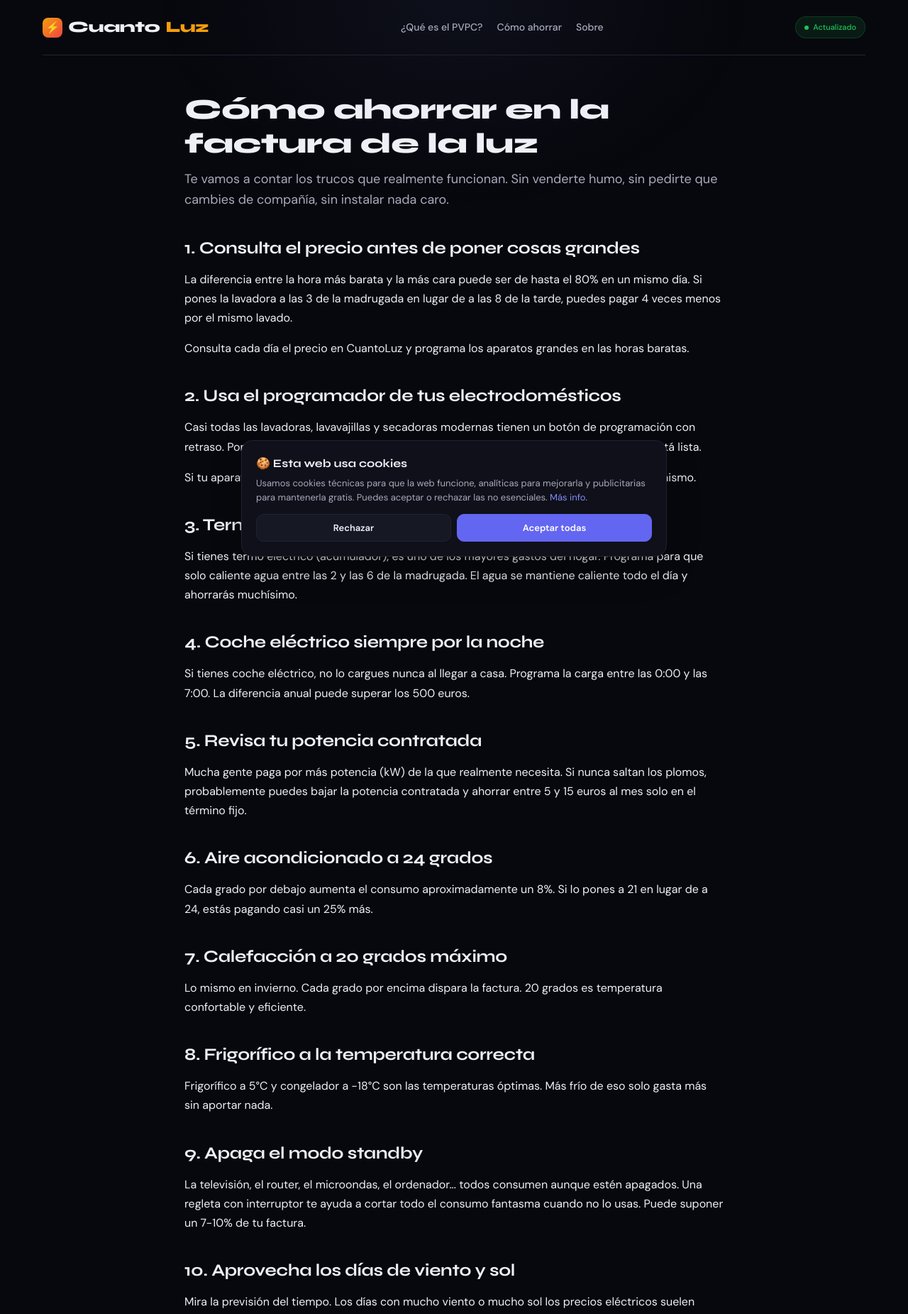
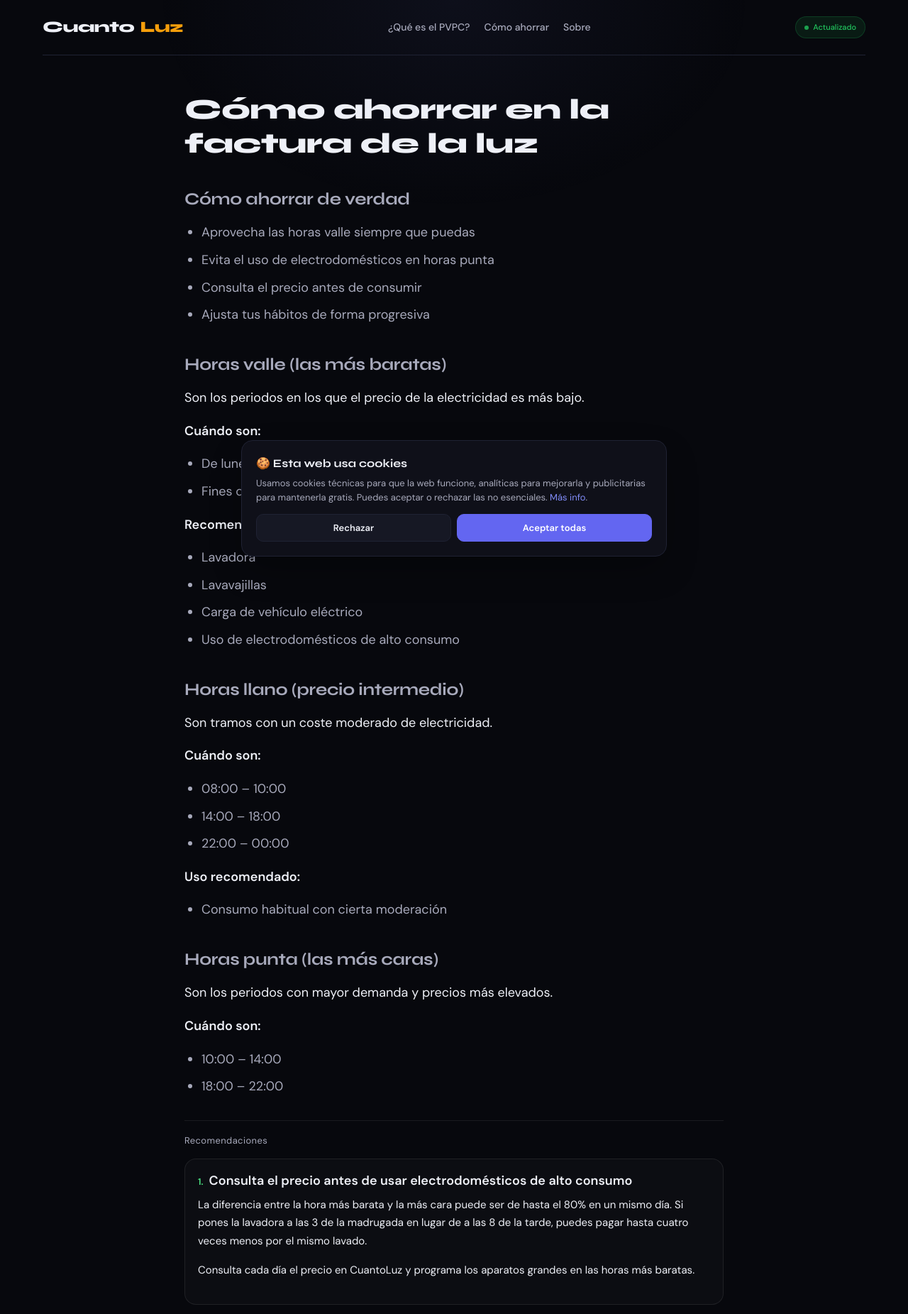
Before and after one commit to zzekrozz/cuantoluz, a Next.js app: page /como-ahorrar in a window 1280 px wide. Shown: the top 1851 px of the page at 71% size. Built offline with nearby package versions, Linux system fonts and the light colour scheme.

Commit message:
update: mejoras diseño + recomendaciones + fix errores

```diff
--- a/app/como-ahorrar/page.tsx
+++ b/app/como-ahorrar/page.tsx
@@ -9,82 +9,193 @@ export default function ComoAhorrar() {
   return (
     <article className="article container-sm">
       <h1>Cómo ahorrar en la factura de la luz</h1>
-      <p className="lead">
-        Te vamos a contar los trucos que realmente funcionan. Sin venderte humo, sin pedirte
-        que cambies de compañía, sin instalar nada caro.
+      <div className="lead">
+<div style={{ marginTop: '20px' }}>
+
+  <h2>Cómo ahorrar de verdad</h2>
+  <ul>
+    <li>Aprovecha las horas valle siempre que puedas</li>
+    <li>Evita el uso de electrodomésticos en horas punta</li>
+    <li>Consulta el precio antes de consumir</li>
+    <li>Ajusta tus hábitos de forma progresiva</li>
+  </ul>
+
+  <h2>Horas valle (las más baratas)</h2>
+  <p>
+    Son los periodos en los que el precio de la electricidad es más bajo.
   </p>
 
-      <h2>1. Consulta el precio antes de poner cosas grandes</h2>
+  <p><strong>Cuándo son:</strong></p>
+  <ul>
+    <li>De lunes a viernes: de 00:00 a 08:00</li>
+    <li>Fines de semana y festivos: durante todo el día</li>
+  </ul>
+
+  <p><strong>Recomendado para:</strong></p>
+  <ul>
+    <li>Lavadora</li>
+    <li>Lavavajillas</li>
+    <li>Carga de vehículo eléctrico</li>
+    <li>Uso de electrodomésticos de alto consumo</li>
+  </ul>
+
+  <h2>Horas llano (precio intermedio)</h2>
   <p>
-        La diferencia entre la hora más barata y la más cara puede ser de hasta el 80% en un
-        mismo día. Si pones la lavadora a las 3 de la madrugada en lugar de a las 8 de la tarde,
-        puedes pagar 4 veces menos por el mismo lavado.
-      </p>
-      <p>
-        Consulta cada día el precio en CuantoLuz y programa los aparatos grandes en las horas baratas.
+    Son tramos con un coste moderado de electricidad.
   </p>
 
-      <h2>2. Usa el programador de tus electrodomésticos</h2>
+  <p><strong>Cuándo son:</strong></p>
+  <ul>
+    <li>08:00 – 10:00</li>
+    <li>14:00 – 18:00</li>
+    <li>22:00 – 00:00</li>
+  </ul>
+
+  <p><strong>Uso recomendado:</strong></p>
+  <ul>
+    <li>Consumo habitual con cierta moderación</li>
+  </ul>
+
+  <h2>Horas punta (las más caras)</h2>
   <p>
-        Casi todas las lavadoras, lavavajillas y secadoras modernas tienen un botón de programación
-        con retraso. Pones la ropa por la noche, le dices que arranque a las 3, y a la mañana
-        siguiente está lista.
-      </p>
-      <p>
-        Si tu aparato no lo trae, un enchufe con temporizador cuesta menos de 10 euros y hace lo mismo.
+    Son los periodos con mayor demanda y precios más elevados.
   </p>
 
-      <h2>3. Termo eléctrico solo de noche</h2>
-      <p>
-        Si tienes termo eléctrico (acumulador), es uno de los mayores gastos del hogar. Programa
-        para que solo caliente agua entre las 2 y las 6 de la madrugada. El agua se mantiene
-        caliente todo el día y ahorrarás muchísimo.
+  <p><strong>Cuándo son:</strong></p>
+  <ul>
+    <li>10:00 – 14:00</li>
+    <li>18:00 – 22:00</li>
+  </ul>
+
+<div className="reco-block">
+  <div className="reco-title">Recomendaciones</div>
+
+  <div className="reco-card">
+    <div className="reco-card-title">
+      <span className="reco-num">1.</span>
+       Consulta el precio antes de usar electrodomésticos de alto consumo
+    </div>
+    <p className="reco-card-text">
+       La diferencia entre la hora más barata y la más cara puede ser de hasta el 80% en un mismo día.
+      Si pones la lavadora a las 3 de la madrugada en lugar de a las 8 de la tarde, puedes pagar hasta
+      cuatro veces menos por el mismo lavado.
     </p>
+    <p className="reco-card-text">
+      Consulta cada día el precio en CuantoLuz y programa los aparatos grandes en las horas más baratas.
+    </p>
+  </div>
 
-      <h2>4. Coche eléctrico siempre por la noche</h2>
-      <p>
-        Si tienes coche eléctrico, no lo cargues nunca al llegar a casa. Programa la carga
-        entre las 0:00 y las 7:00. La diferencia anual puede superar los 500 euros.
+  <div className="reco-card">
+    <div className="reco-card-title">
+      <span className="reco-num">2.</span>
+      Usa el programador de tus electrodomésticos
+    </div>
+    <p className="reco-card-text">
+      Muchas lavadoras, lavavajillas y secadoras modernas permiten programar el inicio. Puedes dejarlas
+      preparadas por la noche y hacer que funcionen durante las horas más baratas.
     </p>
+    <p className="reco-card-text">
+      Si tu aparato no tiene programación, un enchufe con temporizador puede hacer una función similar.
+    </p>
+  </div>
 
-      <h2>5. Revisa tu potencia contratada</h2>
-      <p>
-        Mucha gente paga por más potencia (kW) de la que realmente necesita. Si nunca saltan
-        los plomos, probablemente puedes bajar la potencia contratada y ahorrar entre 5 y 15
-        euros al mes solo en el término fijo.
+  <div className="reco-card">
+    <div className="reco-card-title">
+      <span className="reco-num">3.</span>
+      Programa el termo eléctrico por la noche
+    </div>
+    <p className="reco-card-text">
+      El termo eléctrico puede ser uno de los mayores consumos del hogar. Si lo programas para calentar
+      agua durante la madrugada, puedes aprovechar las horas más baratas y mantener el agua caliente
+      durante buena parte del día.
     </p>
+  </div>
 
-      <h2>6. Aire acondicionado a 24 grados</h2>
-      <p>
-        Cada grado por debajo aumenta el consumo aproximadamente un 8%. Si lo pones a 21
-        en lugar de a 24, estás pagando casi un 25% más.
+  <div className="reco-card">
+    <div className="reco-card-title">
+      <span className="reco-num">4.</span>
+      Carga el coche eléctrico en horario nocturno
+    </div>
+    <p className="reco-card-text">
+      Si tienes coche eléctrico, evita cargarlo justo al llegar a casa si coincide con horas caras.
+      Programar la carga entre la medianoche y las primeras horas de la mañana puede suponer un ahorro
+      importante a lo largo del año.
     </p>
+  </div>
 
-      <h2>7. Calefacción a 20 grados máximo</h2>
-      <p>
-        Lo mismo en invierno. Cada grado por encima dispara la factura. 20 grados es
-        temperatura confortable y eficiente.
+  <div className="reco-card">
+    <div className="reco-card-title">
+      <span className="reco-num">5.</span>
+      Revisa tu potencia contratada
+    </div>
+    <p className="reco-card-text">
+      Muchas viviendas pagan por más potencia de la que realmente necesitan. Si nunca saltan los plomos,
+      puede que puedas bajar la potencia contratada y ahorrar cada mes en el término fijo de la factura.
     </p>
+  </div>
 
-      <h2>8. Frigorífico a la temperatura correcta</h2>
-      <p>
-        Frigorífico a 5°C y congelador a -18°C son las temperaturas óptimas. Más frío de
-        eso solo gasta más sin aportar nada.
+  <div className="reco-card">
+    <div className="reco-card-title">
+      <span className="reco-num">6.</span>
+      Ajusta el aire acondicionado a una temperatura eficiente
+    </div>
+    <p className="reco-card-text">
+      Cada grado por debajo de 24°C aumenta el consumo. Mantener el aire acondicionado en torno a 24°C
+      ayuda a reducir el gasto sin perder demasiado confort.
     </p>
+  </div>
 
-      <h2>9. Apaga el modo standby</h2>
-      <p>
-        La televisión, el router, el microondas, el ordenador... todos consumen aunque
-        estén apagados. Una regleta con interruptor te ayuda a cortar todo el consumo
-        fantasma cuando no lo usas. Puede suponer un 7-10% de tu factura.
+  <div className="reco-card">
+    <div className="reco-card-title">
+      <span className="reco-num">7.</span>
+      Controla la calefacción en invierno
+    </div>
+    <p className="reco-card-text">
+      En invierno, cada grado extra también incrementa el consumo. Una temperatura cercana a 20°C suele
+      ser suficiente para mantener confort y controlar la factura.
     </p>
+  </div>
 
-      <h2>10. Aprovecha los días de viento y sol</h2>
-      <p>
-        Mira la previsión del tiempo. Los días con mucho viento o mucho sol los precios
-        eléctricos suelen bajar. Aprovecha esos días para hacer coladas grandes, cargar
-        el coche o llenar el termo.
+  <div className="reco-card">
+    <div className="reco-card-title">
+      <span className="reco-num">8.</span>
+      Ajusta correctamente el frigorífico
+    </div>
+    <p className="reco-card-text">
+      Una temperatura de 5°C para el frigorífico y -18°C para el congelador suele ser suficiente.
+      Ponerlos más fríos no mejora mucho la conservación, pero sí aumenta el consumo.
     </p>
+  </div>
+
+  <div className="reco-card">
+    <div className="reco-card-title">
+      <span className="reco-num">9.</span>
+      Reduce el consumo en standby
+    </div>
+    <p className="reco-card-text">
+      Televisores, microondas, ordenadores, cargadores y otros aparatos pueden consumir aunque parezcan
+      apagados. Una regleta con interruptor te permite cortar ese consumo fantasma cuando no los usas.
+    </p>
+  </div>
+
+  <div className="reco-card">
+    <div className="reco-card-title">
+      <span className="reco-num">10.</span>
+      Aprovecha los días con alta producción renovable
+    </div>
+    <p className="reco-card-text">
+      En días con mucho viento o mucha producción solar, el precio de la electricidad suele bajar.
+      Aprovecha esos momentos para hacer coladas grandes, cargar el coche eléctrico o calentar el termo.
+    </p>
+  </div>
+</div>
+</div>
+</div>
+
+
+
+
+
 
       <h2>Cuánto puedes ahorrar realmente</h2>
       <p>
--- a/app/globals.css
+++ b/app/globals.css
@@ -279,3 +279,116 @@ footer.main-footer .footer-info {
   margin-top: 4px;
   text-align: center;
 }
+
+@media (max-width: 600px) {
+  .main-nav {
+    flex-wrap: wrap;
+  }
+
+  .live {
+    width: 100%;
+    margin-top: 8px;
+    justify-content: center;
+  }
+}
+
+@media (max-width: 600px) {
+
+  .main-nav {
+    display: flex;
+    flex-wrap: wrap;
+    justify-content: center;
+    align-items: center;
+  }
+
+  .logo {
+    width: 100%;
+    text-align: center;
+    display: block;
+  }
+
+  .nav-links {
+    width: 100%;
+    display: flex;
+    justify-content: center;
+    margin-top: 8px;
+  }
+
+  .live {
+    width: 100%;
+    margin-top: 10px;
+    display: flex;
+    justify-content: center;
+  }
+}
+
+.reco-block {
+  margin: 32px 0;
+  padding-top: 16px;
+  border-top: 1px solid rgba(255,255,255,0.08);
+}
+
+.reco-title {
+  font-size: 13px;
+  color: var(--text-soft);
+  margin-bottom: 8px;
+  letter-spacing: 0.5px;
+}
+
+.reco-main {
+  font-size: 22px;
+  font-weight: 700;
+  margin-bottom: 10px;
+  letter-spacing: -0.5px;
+}
+
+.reco-text {
+  color: var(--text-soft);
+  line-height: 1.6;
+}
+
+.reco-block {
+  margin: 32px 0;
+  padding-top: 18px;
+  border-top: 1px solid rgba(255,255,255,0.08);
+}
+
+.reco-title {
+  font-size: 13px;
+  color: var(--text-soft);
+  margin-bottom: 14px;
+  letter-spacing: 0.4px;
+}
+
+.reco-card {
+  background: rgba(255,255,255,0.025);
+  border: 1px solid rgba(255,255,255,0.08);
+  border-radius: 16px;
+  padding: 18px;
+  margin-bottom: 14px;
+}
+
+.reco-card-title {
+  display: flex;
+  gap: 8px;
+  align-items: baseline;
+  font-size: 18px;
+  font-weight: 700;
+  line-height: 1.35;
+  margin-bottom: 10px;
+  color: var(--text);
+}
+
+.reco-card-text {
+  color: var(--text-soft);
+  font-size: 15px;
+  line-height: 1.65;
+  margin: 0 0 10px;
+}
+
+.reco-num {
+  color: var(--green-bright);
+  font-size: 13px;
+  font-weight: 800;
+  flex-shrink: 0;
+}
--- a/app/sobre/page.tsx
+++ b/app/sobre/page.tsx
@@ -45,7 +45,7 @@ export default function Sobre() {
       <h2>Contacto</h2>
       <p>
         Para cualquier consulta, sugerencia o problema técnico, puedes escribirnos a{' '}
-        <a href="mailto:contacto@cuantoluz.es">contacto@cuantoluz.es</a>.
+        <a href="mailto:cuantoluz@gmail.com">cuantoluz@gmail.com</a>.
       </p>
     </article>
   );
--- a/components/Footer.tsx
+++ b/components/Footer.tsx
@@ -17,6 +17,12 @@ export default function Footer() {
         <div className="footer-info">
           Datos de Red Eléctrica de España (REE) · Actualizados automáticamente · cuantoluz.es
           <br />
+          <p style={{ marginTop: '8px' }}>
+  ¿Errores, sugerencias o colaboraciones?{' '}
+  <a href="mailto:cuantoluz@gmail.com" style={{ color: 'var(--green-bright)' }}>
+    Contáctanos
+  </a>
+</p>
           © {new Date().getFullYear()} CuantoLuz. Esta web es informativa.
         </div>
       </div>
--- a/components/Header.tsx
+++ b/components/Header.tsx
@@ -16,7 +16,7 @@ export default function Header() {
   return (
     <nav className="main-nav">
       <Link href="/" className="logo">
-        <div className="logo-icon">⚡</div>
+
         Cuanto<em onClick={toggleTheme}>Luz</em>
       </Link>
       <div className="nav-links">
```
Lines whose indentation alone changed are shown as unchanged.
